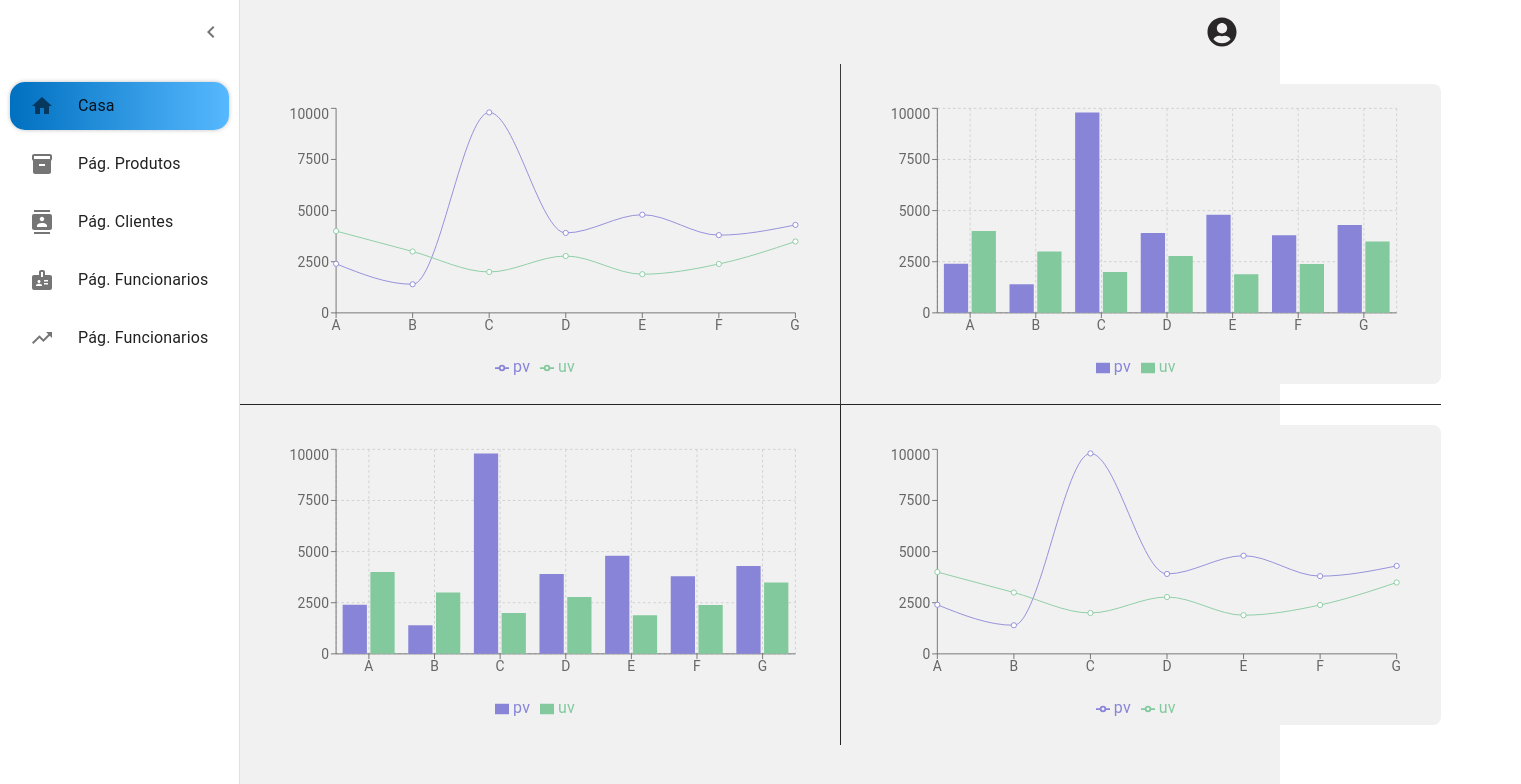
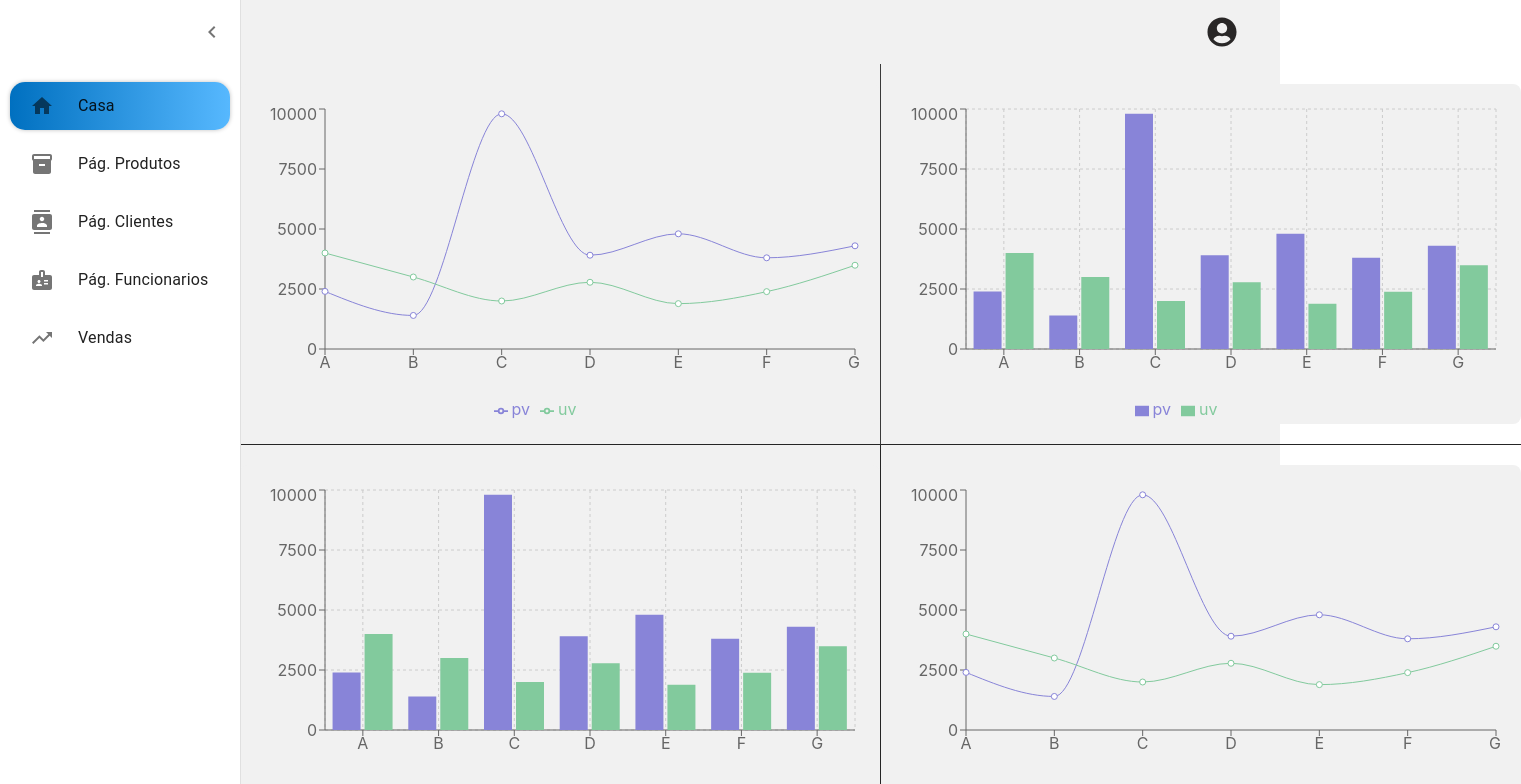
Before and after one commit to iamgiovann4/crm-dynamics, a React (Create React App) app: page /home in a window 1280 px wide. Shown: the top 784 px of the page, 1521 px wide, since content can reach past the window. Built offline with nearby package versions, Linux system fonts and the light colour scheme; sample sign-in values are in the browser's storage.

Commit message:
sidenavbar3.0

```diff
--- a/src/components/MiniDrawer.jsx
+++ b/src/components/MiniDrawer.jsx
@@ -104,10 +104,9 @@ const MiniDrawer = ({ children }) => {
     };
 
     return (
-        <Box sx={{ display: 'flex', boxShadow: '0' }}>
-            <CssBaseline />
-            <AppBar position="fixed" open={open} sx={{ boxShadow: '0', backgroundColor: '#f1f1f1', color: 'black' }}>
-                <Toolbar>
+        <Box sx={{ display: 'flex', boxShadow: '0'}}>
+            <AppBar position="fixed" open={open} sx={{ boxShadow: '0', backgroundColor: '#12121200', paddingLeft: '50px', zIndex: '0'}}>
+                <Toolbar sx={{zIndex: '0'}}>
                     <IconButton
                         color="inherit"
                         aria-label="open drawer"
@@ -138,7 +137,7 @@ const MiniDrawer = ({ children }) => {
                     { text: 'Pág. Produtos', link: '/produtos' },
                     { text: 'Pág. Clientes', link: '/clientes'},
                     { text: 'Pág. Funcionarios', link: '/funcionarios'},
-                    { text: 'Pág. Funcionarios', link: '/vendas'}
+                    { text: 'Vendas', link: '/vendas'}
 
 
                         ].map((item, index) => (
```
Also changed, not shown: src/components/miniDrawer.css (line endings or trailing spaces).
